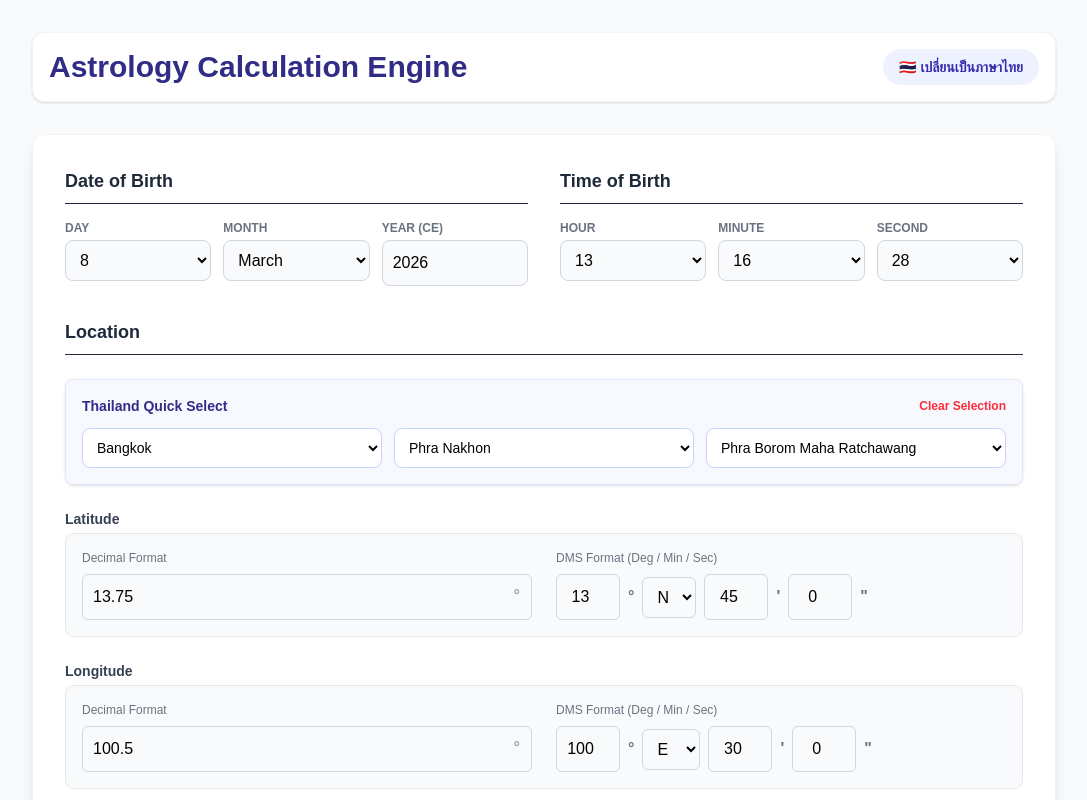
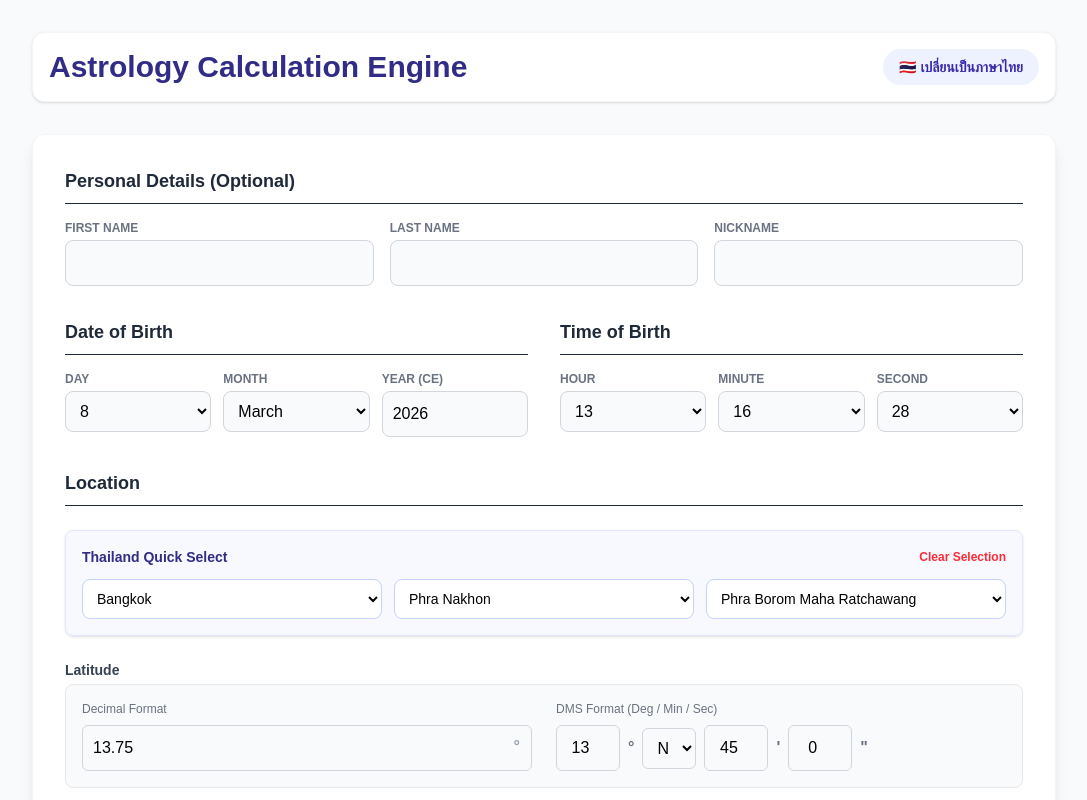
Before and after one commit to mengkyz/astroapp, a Next.js app: page / in a window 1280 px wide. Shown: the top 800 px of the page, without its empty margins (96-1183 px from the left). Built offline with nearby package versions, Linux system fonts and the light colour scheme.

Commit message:
ีimproveInputUXUI

```diff
--- a/app/page.tsx
+++ b/app/page.tsx
@@ -5,7 +5,7 @@ import PlanetTable from './components/PlanetTable';
 import DashaTable from './components/DashaTable';
 import ThaiLocationSelect from './components/ThaiLocationSelect';
 import RasiChart from './components/RasiChart';
-import RerkResult from './components/RerkResult'; // <-- นำเข้า Component ใหม่
+import RerkResult from './components/RerkResult';
 import { translations, Language } from '@/lib/i18n/translations';
 
 // Extract types
@@ -22,7 +22,7 @@ type ChartResult = PlanetTableData & {
 // --- GPS Math Conversion Helpers ---
 function decimalToDMS(decimal: number, isLat: boolean) {
   const dir = decimal >= 0 ? (isLat ? 'N' : 'E') : isLat ? 'S' : 'W';
-  const abs = Math.abs(decimal);
+  const abs = Math.abs(decimal || 0);
   let d = Math.floor(abs);
   const mDec = (abs - d) * 60;
   let m = Math.floor(mDec);
@@ -51,23 +51,27 @@ export default function Home() {
   const t = translations[lang];
 
   const [formData, setFormData] = useState({
-    name: 'User Chart',
+    firstName: '',
+    lastName: '',
+    nickname: '',
     day: 1,
     month: 1,
     year: 2000,
     hour: 12,
     minute: 0,
     second: 0,
-    latitude: 13.752555,
-    longitude: 100.494066,
+    latitude: 13.752555 as number | string, // ยอมรับ String เผื่อกรณีกดเคลียร์เป็นค่าว่าง
+    longitude: 100.494066 as number | string, // ยอมรับ String เผื่อกรณีกดเคลียร์เป็นค่าว่าง
     utcOffset: 7,
   });
+
+  const [submittedData, setSubmittedData] = useState<typeof formData | null>(
+    null,
+  );
 
   const [yearInput, setYearInput] = useState<string>('');
   const [result, setResult] = useState<ChartResult | null>(null);
   const [loading, setLoading] = useState(false);
-
-  // เพิ่ม 'rerk' เข้าไปใน Type ของ Tab
   const [activeTab, setActiveTab] = useState<
     'planets' | 'dasha' | 'chart' | 'rerk'
   >('planets');
@@ -99,13 +103,21 @@ export default function Home() {
     e.preventDefault();
     setLoading(true);
     try {
+      // แปลงข้อมูลพิกัดให้เป็นตัวเลขที่ปลอดภัยก่อนส่งให้ API ป้องกันการส่งช่องว่างไป
+      const payload = {
+        ...formData,
+        latitude: Number(formData.latitude) || 0,
+        longitude: Number(formData.longitude) || 0,
+      };
+
       const res = await fetch('/api/natal-chart', {
         method: 'POST',
         headers: { 'Content-Type': 'application/json' },
-        body: JSON.stringify(formData),
+        body: JSON.stringify(payload),
       });
       const data = await res.json();
       setResult(data);
+      setSubmittedData(payload); // Snapshot payload เพื่อโชว์ใน Summary
     } catch (error) {
       console.error(error);
     } finally {
@@ -116,7 +128,14 @@ export default function Home() {
   const handleSelectChange = (
     e: React.ChangeEvent<HTMLSelectElement | HTMLInputElement>,
   ) => {
-    setFormData({ ...formData, [e.target.name]: Number(e.target.value) });
+    const { name, value } = e.target;
+    // ถ้าผู้ใช้ลบข้อมูลจนว่างเปล่า ให้เก็บค่าว่างเปล่าไว้แทน 0 เพื่อเคลียร์กล่องข้อความ
+    const numValue = value === '' ? '' : Number(value);
+    setFormData({ ...formData, [name]: numValue });
+  };
+
+  const handleTextChange = (e: React.ChangeEvent<HTMLInputElement>) => {
+    setFormData({ ...formData, [e.target.name]: e.target.value });
   };
 
   const handleYearChange = (e: React.ChangeEvent<HTMLInputElement>) => {
@@ -136,7 +155,8 @@ export default function Home() {
     val: string,
     isLat: boolean,
   ) => {
-    const currentDecimal = isLat ? formData.latitude : formData.longitude;
+    const currentDecimal =
+      Number(isLat ? formData.latitude : formData.longitude) || 0;
     const dms = decimalToDMS(currentDecimal, isLat);
     const updatedDMS = { ...dms, [field]: field === 'dir' ? val : Number(val) };
     const newDecimal = dmsToDecimal(
@@ -153,8 +173,8 @@ export default function Home() {
     }));
   };
 
-  const latDMS = decimalToDMS(formData.latitude, true);
-  const lngDMS = decimalToDMS(formData.longitude, false);
+  const latDMS = decimalToDMS(Number(formData.latitude) || 0, true);
+  const lngDMS = decimalToDMS(Number(formData.longitude) || 0, false);
 
   const days = Array.from({ length: 31 }, (_, i) => i + 1);
   const hours = Array.from({ length: 24 }, (_, i) => i);
@@ -181,6 +201,63 @@ export default function Home() {
           className="bg-white p-6 md:p-8 rounded-xl shadow-lg border border-gray-100 space-y-6"
         >
           <div className="grid grid-cols-1 md:grid-cols-2 gap-8">
+            {/* PERSONAL DETAILS CARD */}
+            <div className="space-y-4 md:col-span-2">
+              <h3 className="text-lg font-bold text-gray-800 border-b pb-2">
+                {t.form.personalDetails}
+              </h3>
+              <div className="grid grid-cols-1 sm:grid-cols-3 gap-4">
+                <div>
+                  <label
+                    htmlFor="firstName"
+                    className="block text-xs font-semibold text-gray-500 uppercase mb-1"
+                  >
+                    {t.form.firstName}
+                  </label>
+                  <input
+                    id="firstName"
+                    type="text"
+                    name="firstName"
+                    value={formData.firstName}
+                    onChange={handleTextChange}
+                    className="w-full border border-gray-300 p-2.5 rounded-lg focus:ring-2 focus:ring-indigo-500 bg-gray-50 outline-none"
+                  />
+                </div>
+                <div>
+                  <label
+                    htmlFor="lastName"
+                    className="block text-xs font-semibold text-gray-500 uppercase mb-1"
+                  >
+                    {t.form.lastName}
+                  </label>
+                  <input
+                    id="lastName"
+                    type="text"
+                    name="lastName"
+                    value={formData.lastName}
+                    onChange={handleTextChange}
+                    className="w-full border border-gray-300 p-2.5 rounded-lg focus:ring-2 focus:ring-indigo-500 bg-gray-50 outline-none"
+                  />
+                </div>
+                <div>
+                  <label
+                    htmlFor="nickname"
+                    className="block text-xs font-semibold text-gray-500 uppercase mb-1"
+                  >
+                    {t.form.nickname}
+                  </label>
+                  <input
+                    id="nickname"
+                    type="text"
+                    name="nickname"
+                    value={formData.nickname}
+                    onChange={handleTextChange}
+                    className="w-full border border-gray-300 p-2.5 rounded-lg focus:ring-2 focus:ring-indigo-500 bg-gray-50 outline-none"
+                  />
+                </div>
+              </div>
+            </div>
+
             {/* DATE CARD */}
             <div className="space-y-4">
               <h3 className="text-lg font-bold text-gray-800 border-b pb-2">
@@ -335,6 +412,13 @@ export default function Home() {
                     ...prev,
                     latitude: lat,
                     longitude: lng,
+                  }))
+                }
+                onClear={() =>
+                  setFormData((prev) => ({
+                    ...prev,
+                    latitude: '', // เคลียร์เป็นค่าว่าง
+                    longitude: '', // เคลียร์เป็นค่าว่าง
                   }))
                 }
               />
@@ -503,8 +587,64 @@ export default function Home() {
         </form>
 
         {/* Output Tables below */}
-        {result && (
+        {result && submittedData && (
           <div className="mt-8">
+            {/* SUMMARY SECTION - จะใช้ค่าจาก submittedData ที่ถูก Snapshot ไว้เท่านั้น */}
+            <div className="bg-indigo-50 border border-indigo-100 rounded-xl p-5 mb-8 shadow-sm">
+              <h3 className="text-xs font-extrabold text-indigo-400 uppercase tracking-widest border-b border-indigo-200 pb-2 mb-4">
+                {t.form.summaryTitle}
+              </h3>
+              <div className="grid grid-cols-1 sm:grid-cols-2 md:grid-cols-4 gap-4 text-sm">
+                {(submittedData.firstName ||
+                  submittedData.lastName ||
+                  submittedData.nickname) && (
+                  <div>
+                    <span className="block text-indigo-400 font-semibold mb-0.5">
+                      {t.form.summaryName}
+                    </span>
+                    <span className="block text-indigo-900 font-medium">
+                      {[submittedData.firstName, submittedData.lastName]
+                        .filter(Boolean)
+                        .join(' ')}{' '}
+                      {submittedData.nickname
+                        ? `(${submittedData.nickname})`
+                        : ''}
+                    </span>
+                  </div>
+                )}
+                <div>
+                  <span className="block text-indigo-400 font-semibold mb-0.5">
+                    {t.form.summaryDate}
+                  </span>
+                  <span className="block text-indigo-900 font-medium">
+                    {submittedData.day} {t.months[submittedData.month - 1]}{' '}
+                    {lang === 'th'
+                      ? submittedData.year + 543
+                      : submittedData.year}
+                  </span>
+                </div>
+                <div>
+                  <span className="block text-indigo-400 font-semibold mb-0.5">
+                    {t.form.summaryTime}
+                  </span>
+                  <span className="block text-indigo-900 font-medium">
+                    {String(submittedData.hour).padStart(2, '0')}:
+                    {String(submittedData.minute).padStart(2, '0')}:
+                    {String(submittedData.second).padStart(2, '0')}
+                  </span>
+                </div>
+                <div>
+                  <span className="block text-indigo-400 font-semibold mb-0.5">
+                    {t.form.summaryLocation}
+                  </span>
+                  <span className="block text-indigo-900 font-medium">
+                    {Number(submittedData.latitude || 0).toFixed(4)}°,{' '}
+                    {Number(submittedData.longitude || 0).toFixed(4)}°
+                  </span>
+                </div>
+              </div>
+            </div>
+
             <div className="flex space-x-6 border-b border-gray-300 mb-6 px-2 overflow-x-auto">
               <button
                 type="button"
@@ -527,7 +667,6 @@ export default function Home() {
               >
                 {t.tabs.chart}
               </button>
-              {/* ปุ่มเพิ่มใหม่ สำหรับแท็บ ฤกษ์ส่วนตัว */}
               <button
                 type="button"
                 onClick={() => setActiveTab('rerk')}
@@ -558,17 +697,16 @@ export default function Home() {
                 <RasiChart
                   data={result}
                   lang={lang}
-                  birthDateText={`${formData.day} ${t.months[formData.month - 1]} ${lang === 'th' ? formData.year + 543 : formData.year}`}
+                  birthDateText={`${submittedData.day} ${t.months[submittedData.month - 1]} ${lang === 'th' ? submittedData.year + 543 : submittedData.year}`}
                   birthTimeText={
                     lang === 'th'
-                      ? `เวลา ${String(formData.hour).padStart(2, '0')}:${String(formData.minute).padStart(2, '0')}:${String(formData.second).padStart(2, '0')} น.`
-                      : `Time: ${String(formData.hour).padStart(2, '0')}:${String(formData.minute).padStart(2, '0')}:${String(formData.second).padStart(2, '0')}`
+                      ? `เวลา ${String(submittedData.hour).padStart(2, '0')}:${String(submittedData.minute).padStart(2, '0')}:${String(submittedData.second).padStart(2, '0')} น.`
+                      : `Time: ${String(submittedData.hour).padStart(2, '0')}:${String(submittedData.minute).padStart(2, '0')}:${String(submittedData.second).padStart(2, '0')}`
                   }
                 />
               </div>
             )}
 
-            {/* ส่วนแสดงผล RerkResult เมื่อกดแท็บ */}
             {activeTab === 'rerk' && (
               <div className="animate-fade-in-up">
                 <RerkResult data={result} lang={lang} />
--- a/lib/i18n/translations.ts
+++ b/lib/i18n/translations.ts
@@ -2,6 +2,10 @@ export const translations = {
   en: {
     appTitle: 'Astrology Calculation Engine',
     form: {
+      personalDetails: 'Personal Details (Optional)',
+      firstName: 'First Name',
+      lastName: 'Last Name',
+      nickname: 'Nickname',
       dateDetails: 'Date of Birth',
       timeDetails: 'Time of Birth',
       locationDetails: 'Location',
@@ -24,9 +28,14 @@ export const translations = {
       district: 'District',
       subDistrict: 'Sub-district',
       clear: 'Clear Selection',
-      submit: 'Calculate Chart & Dasha',
+      submit: 'Calculate',
       loading: 'Calculating...',
       langToggle: '🇹🇭 เปลี่ยนเป็นภาษาไทย',
+      summaryTitle: 'Input Summary',
+      summaryName: 'Name',
+      summaryDate: 'Date of Birth',
+      summaryTime: 'Time of Birth',
+      summaryLocation: 'Coordinates',
     },
     months: [
       'January',
@@ -46,7 +55,7 @@ export const translations = {
       planets: 'Planet Positions',
       dasha: 'Vimshottari Dasha',
       chart: 'Rasi Chart',
-      exportBtn: 'Download Chart (PNG)', // <--- NEW
+      exportBtn: 'Download Chart (PNG)',
     },
     planetTable: {
       planet: 'Planet',
@@ -55,7 +64,7 @@ export const translations = {
       min: "Minute (')",
       sec: 'Second (")',
       drekkana: 'Drekkana',
-      poison: 'Poison', // NEW
+      poison: 'Poison',
       navamsa: 'Navamsa',
       nakshatra: 'Nakshatra',
       pada: 'Pada',
@@ -86,7 +95,7 @@ export const translations = {
       SATURN: 'Saturn',
       RAHU: 'Rahu',
       KETU: 'Ketu',
-      URANUS: 'Uranus', // NEW
+      URANUS: 'Uranus',
     },
     signs: [
       'Dummy',
@@ -151,6 +160,10 @@ export const translations = {
   th: {
     appTitle: 'โปรแกรมคำนวณโหราศาสตร์',
     form: {
+      personalDetails: 'ข้อมูลส่วนบุคคล (เว้นว่างได้)',
+      firstName: 'ชื่อจริง',
+      lastName: 'นามสกุล',
+      nickname: 'ชื่อเล่น',
       dateDetails: 'วันเดือนปีเกิด',
       timeDetails: 'เวลาเกิด',
       locationDetails: 'สถานที่เกิด',
@@ -173,9 +186,14 @@ export const translations = {
       district: 'อำเภอ/เขต',
       subDistrict: 'ตำบล/แขวง',
       clear: 'ล้างข้อมูล',
-      submit: 'คำนวณดวงชะตาและทศา',
+      submit: 'คำนวณผูกดวง',
       loading: 'กำลังคำนวณ...',
       langToggle: '🇬🇧 Switch to English',
+      summaryTitle: 'สรุปข้อมูลที่ใช้คำนวณ',
+      summaryName: 'ชื่อดวงชะตา',
+      summaryDate: 'วันที่เกิด',
+      summaryTime: 'เวลาเกิด',
+      summaryLocation: 'พิกัดที่เกิด',
     },
     months: [
       'มกราคม',
@@ -195,7 +213,7 @@ export const translations = {
       planets: 'ตำแหน่งดาว',
       dasha: 'ทศา (Vimshottari)',
       chart: 'ดวงราศีจักร',
-      exportBtn: 'ดาวน์โหลดรูปดวง (PNG)', // <--- NEW
+      exportBtn: 'ดาวน์โหลดรูปดวง (PNG)',
     },
     planetTable: {
       planet: 'ดาว/ปัจจัย',
@@ -204,7 +222,7 @@ export const translations = {
       min: "ลิปดา (')",
       sec: 'ฟิลิปดา (")',
       drekkana: 'ตรียางค์',
-      poison: 'พิษ', // NEW
+      poison: 'พิษ',
       navamsa: 'นวางค์',
       nakshatra: 'นักษัตร',
       pada: 'บาท',
@@ -235,7 +253,7 @@ export const translations = {
       SATURN: '๗. เสาร์',
       RAHU: '๘. ราหู',
       KETU: '๙. เกตุ',
-      URANUS: '๐. มฤตยู', // NEW
+      URANUS: '๐. มฤตยู',
     },
     signs: [
       'Dummy',
```
Also changed, not shown: app/components/ThaiLocationSelect.tsx (+25 -15 lines).
